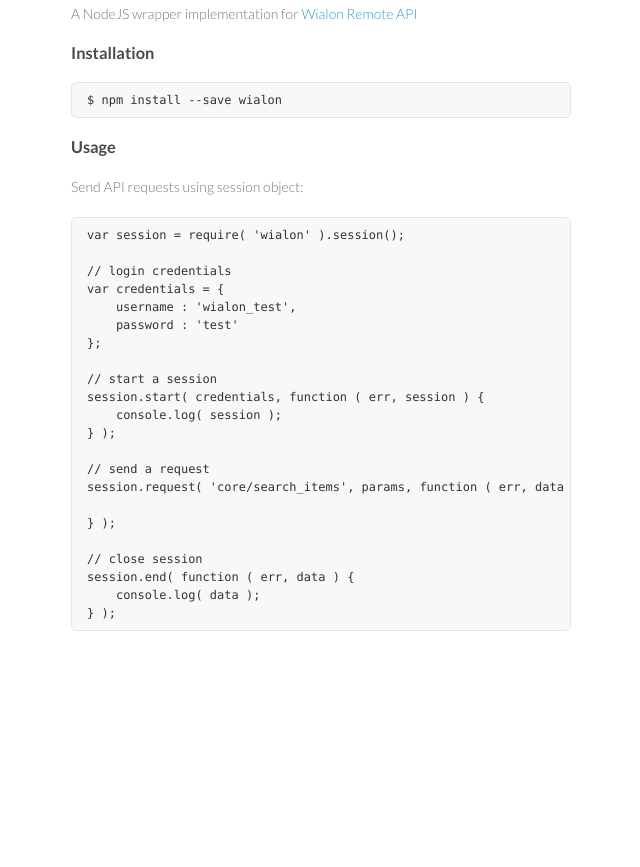
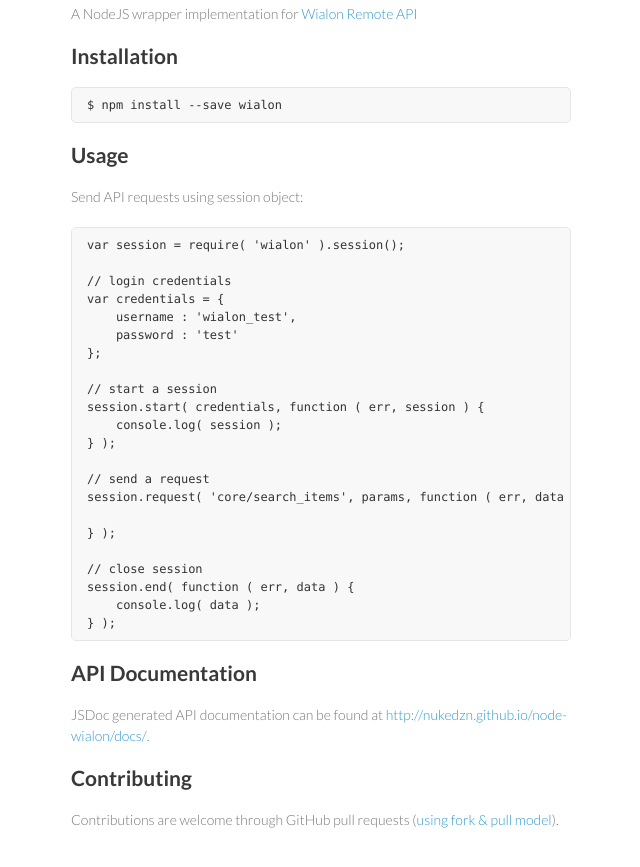
Before and after one commit to nukedzn/node-wialon, a plain HTML site: page index.html in a window 1280 px wide. Shown: the part 1651-2518 px from the top of the page, without its empty margins (499-1139 px from the left). Before the commit the page ends 2352 px from the top, so only its background shows below. Drawn offline with Linux system fonts and the light colour scheme.

```diff
--- a/index.html
+++ b/index.html
@@ -39,13 +39,13 @@
 
 <p>A NodeJS wrapper implementation for <a href="http://sdk.wialon.com/wiki/en/kit/remoteapi/remoteapi">Wialon Remote API</a></p>
 
-<h3>
-<a id="installation" class="anchor" href="#installation" aria-hidden="true"><span class="octicon octicon-link"></span></a>Installation</h3>
+<h2>
+<a id="installation" class="anchor" href="#installation" aria-hidden="true"><span class="octicon octicon-link"></span></a>Installation</h2>
 
 <div class="highlight highlight-sh"><pre>$ npm install --save wialon</pre></div>
 
-<h3>
-<a id="usage" class="anchor" href="#usage" aria-hidden="true"><span class="octicon octicon-link"></span></a>Usage</h3>
+<h2>
+<a id="usage" class="anchor" href="#usage" aria-hidden="true"><span class="octicon octicon-link"></span></a>Usage</h2>
 
 <p>Send API requests using session object:</p>
 
@@ -71,6 +71,16 @@
 session.end( <span class="pl-k">function</span> ( <span class="pl-smi">err</span>, <span class="pl-smi">data</span> ) {
     <span class="pl-en">console</span><span class="pl-c1">.log</span>( data );
 } );</pre></div>
+
+<h2>
+<a id="api-documentation" class="anchor" href="#api-documentation" aria-hidden="true"><span class="octicon octicon-link"></span></a>API Documentation</h2>
+
+<p>JSDoc generated API documentation can be found at <a href="http://nukedzn.github.io/node-wialon/docs/">http://nukedzn.github.io/node-wialon/docs/</a>.</p>
+
+<h2>
+<a id="contributing" class="anchor" href="#contributing" aria-hidden="true"><span class="octicon octicon-link"></span></a>Contributing</h2>
+
+<p>Contributions are welcome through GitHub pull requests (<a href="https://help.github.com/articles/using-pull-requests/#fork--pull">using fork &amp; pull model</a>).</p>
       </section>
       <footer>
         <p>This project is maintained by <a href="https://github.com/nukedzn">nukedzn</a></p>
```
Also changed, not shown: params.json (+1 -1 lines).
